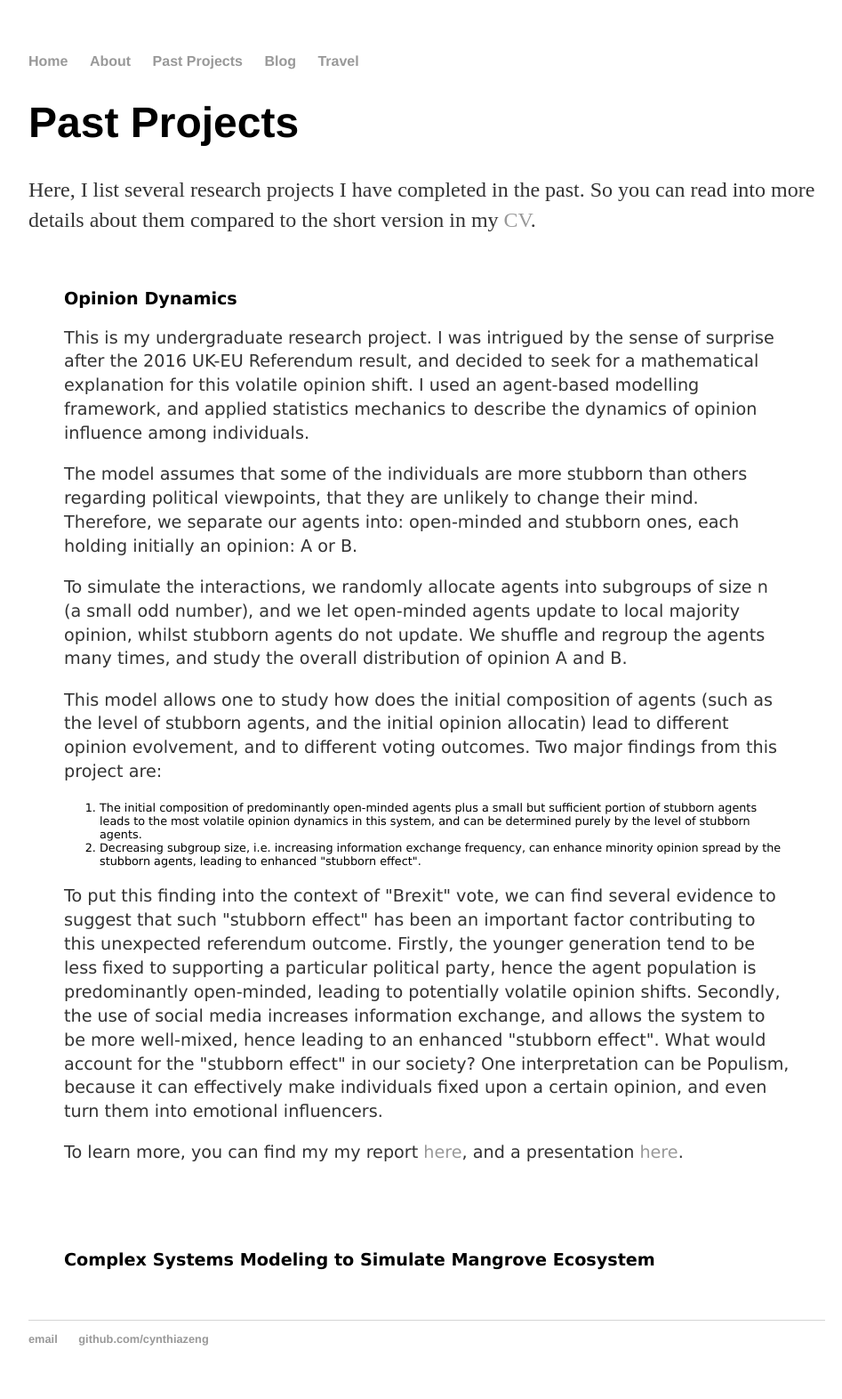
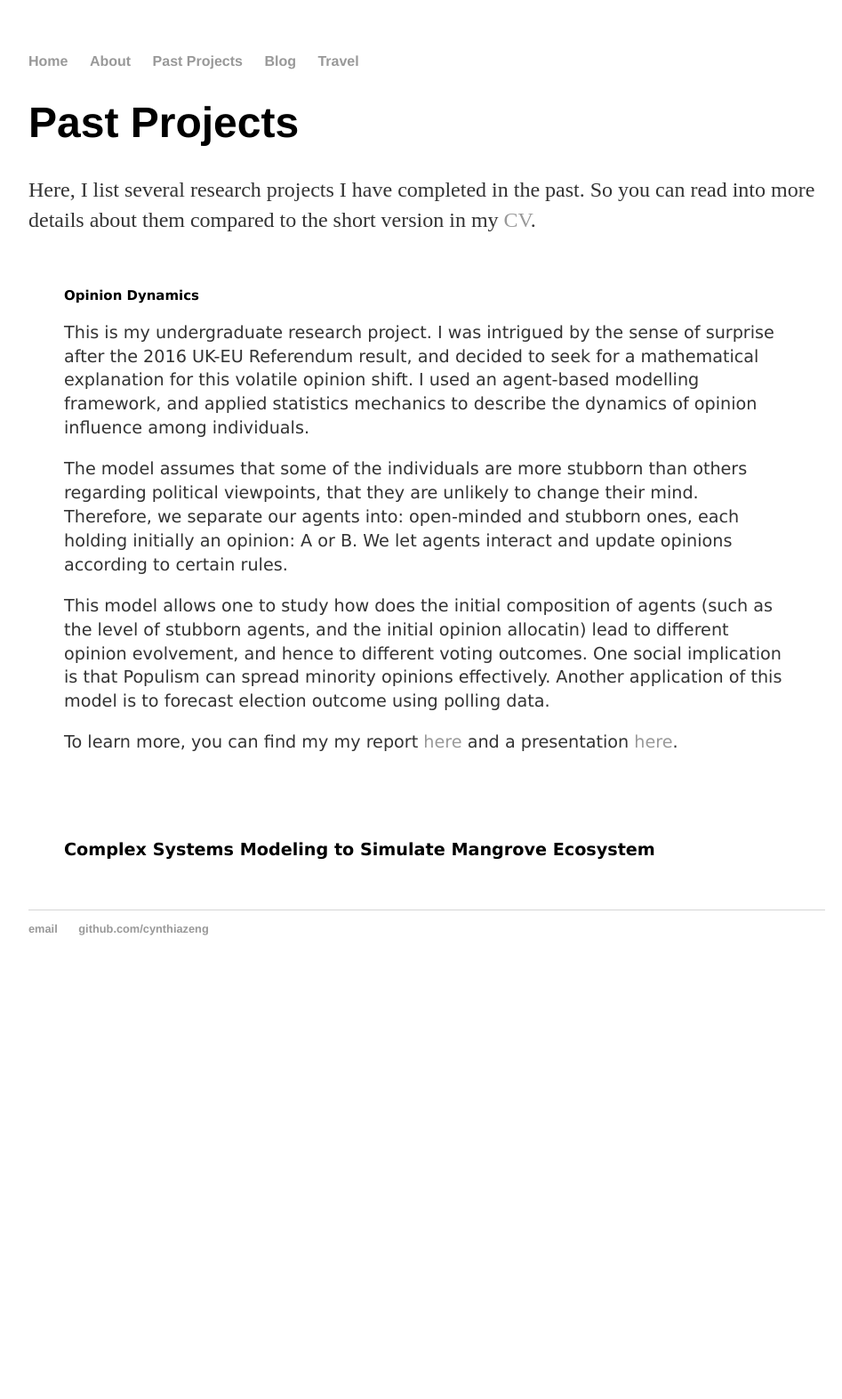
Before and after one commit to cynthia1234/cynthiazeng.github.io, a Jekyll site: the page built from projects/index.html, in a window 1280 px wide. Shown: the whole page at 89% size, without its empty margins (160-1107 px from the left). Built offline with Jekyll 4.4.1, drawn with Linux system fonts in a browser that asks for light colours; after the commit the page ends 1111 px from its top, so only the background shows below that.

Commit message:
Update index.html

```diff
--- a/projects/index.html
+++ b/projects/index.html
@@ -20,31 +20,17 @@ font-size: 80%;
 	</p>
 
 	<div class="project">
-	<h2> Opinion Dynamics </h2>
+	<h3> Opinion Dynamics </h3>
 	<p>
 		This is my undergraduate research project. I was intrigued by the sense of surprise after the 2016 UK-EU Referendum result, and decided to seek for a mathematical explanation for this volatile opinion shift. I used an agent-based modelling framework, and applied statistics mechanics to describe the dynamics of opinion influence among individuals.
 	</p>
 	<p>
-		The model assumes that some of the individuals are more stubborn than others regarding political viewpoints, that they are unlikely to change their mind. Therefore, we separate our agents into: open-minded and stubborn ones, each holding initially an opinion: A or B.
+		The model assumes that some of the individuals are more stubborn than others regarding political viewpoints, that they are unlikely to change their mind. Therefore, we separate our agents into: open-minded and stubborn ones, each holding initially an opinion: A or B. We let agents interact and update opinions according to certain rules.
 	</p>
 	<p>
-		To simulate the interactions, we randomly allocate agents into subgroups of size n (a small odd number), and we let open-minded agents update to local majority opinion, whilst stubborn agents do not update. We shuffle and regroup the agents many times, and study the overall distribution of opinion A and B.
-	</p>
-	<p>
-		This model allows one to study how does the initial composition of agents (such as the level of stubborn agents, and the initial opinion allocatin) lead to different opinion evolvement, and to different voting outcomes. Two major findings from this project are: </p>
-		<ol>
-			<li>
-				The initial composition of predominantly open-minded agents plus a small but sufficient portion of stubborn agents leads to the most volatile opinion dynamics in this system, and can be determined purely by the level of stubborn agents.
-			</li>
-			<li>
-				Decreasing subgroup size, i.e. increasing information exchange frequency, can enhance minority opinion spread by the stubborn agents, leading to enhanced "stubborn effect".
-			</li>
-		</ol>
-
-	<p> To put this finding into the context of "Brexit" vote, we can find several evidence to suggest that such "stubborn effect" has been an important factor contributing to this unexpected referendum outcome. Firstly, the younger generation tend to be less fixed to supporting a particular political party, hence the agent population is predominantly open-minded, leading to potentially volatile opinion shifts. Secondly, the use of social media increases information exchange, and allows the system to be more well-mixed, hence leading to an enhanced "stubborn effect". What would account for the "stubborn effect" in our society? One interpretation can be Populism, because it can effectively make individuals fixed upon a certain opinion, and even turn them into emotional influencers.
-	</p>
-	<p>
-		To learn more, you can find my my report <a href="/projects/M3R Final.pdf">here</a>, and a presentation <a href="/projects/Presentation for SAE.pdf">here</a>.
+		This model allows one to study how does the initial composition of agents (such as the level of stubborn agents, and the initial opinion allocatin) lead to different opinion evolvement, and hence to different voting outcomes. One social implication is that Populism can spread minority opinions effectively. Another application of this model is to forecast election outcome using polling data.
+        <p>
+		To learn more, you can find my my report <a href="/projects/M3R Final.pdf">here</a> and a presentation <a href="/projects/Presentation for SAE.pdf">here</a>.
 </p> </div>
 
 	<div class="project">
```
